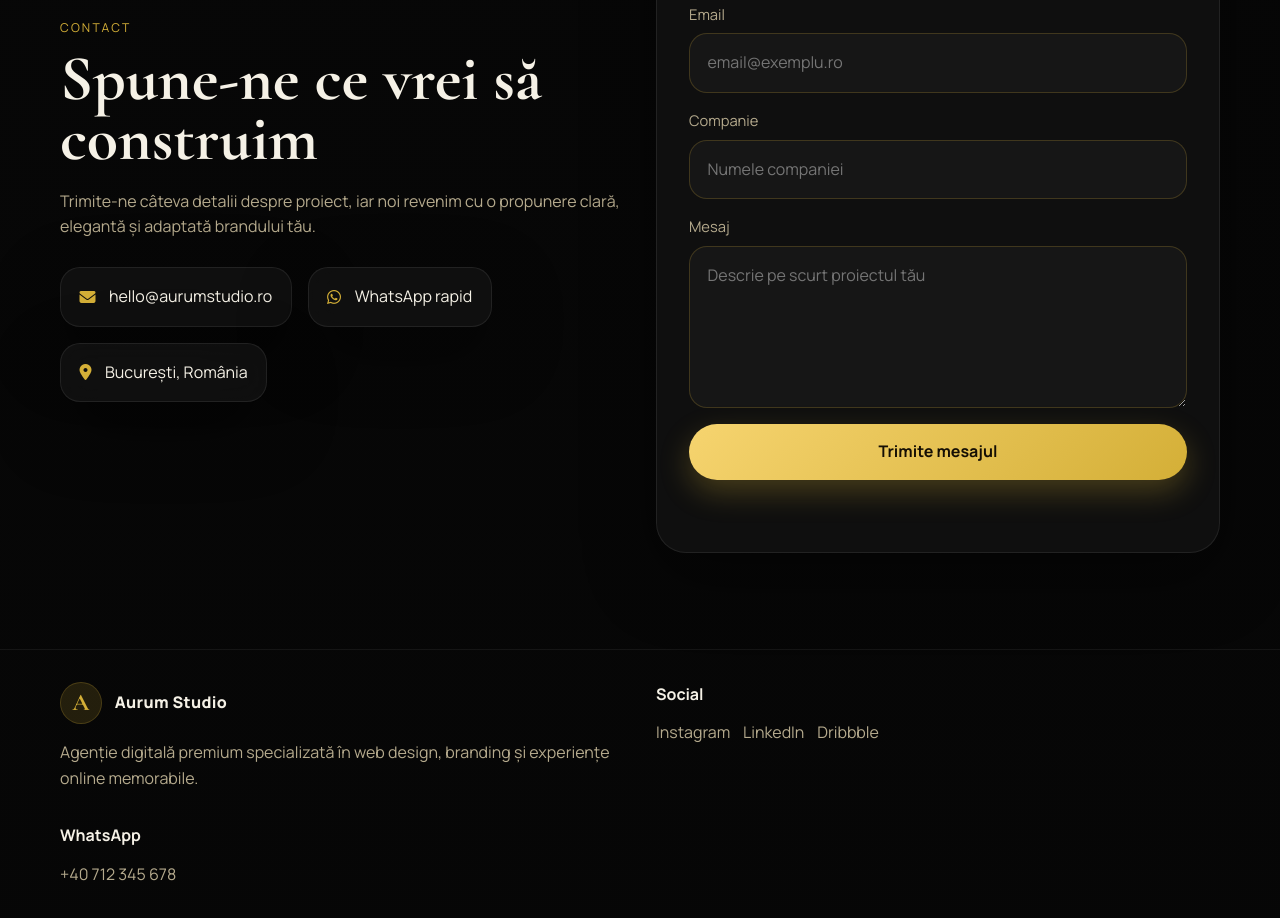
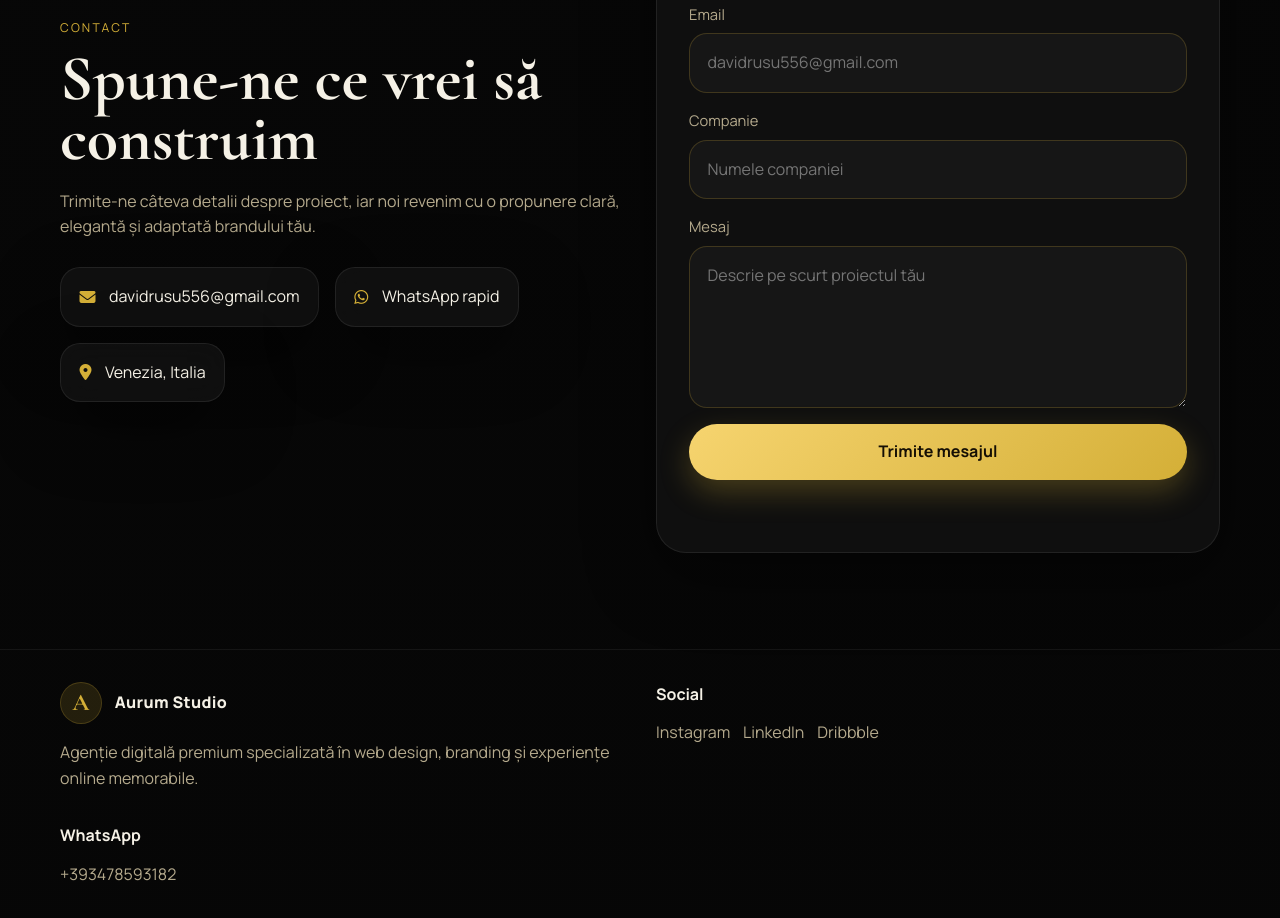
Before and after one commit to daviderusu71/portfolio-siote, a plain HTML site: page index.html in a window 1280 px wide. Shown: the part 4740-5658 px from the top of the page. Drawn offline with nearby package versions, Linux system fonts and the light colour scheme.

Commit message:
Update index.html

```diff
--- a/index.html
+++ b/index.html
@@ -328,17 +328,17 @@
               </p>
 
               <div class="contact-cards">
-                <a href="mailto:hello@aurumstudio.ro" class="info-card">
+                <a href="mailto:davidrusu556@gmail.com" class="info-card">
                   <i class="fa-solid fa-envelope"></i>
-                  <span>hello@aurumstudio.ro</span>
+                  <span>davidrusu556@gmail.com</span>
                 </a>
-                <a href="https://wa.me/40712345678" class="info-card" target="_blank" rel="noreferrer">
+                <a href="https://wa.me/+393478593182" class="info-card" target="_blank" rel="noreferrer">
                   <i class="fa-brands fa-whatsapp"></i>
                   <span>WhatsApp rapid</span>
                 </a>
                 <div class="info-card">
                   <i class="fa-solid fa-location-dot"></i>
-                  <span>București, România</span>
+                  <span>Venezia, Italia</span>
                 </div>
               </div>
             </div>
@@ -351,7 +351,7 @@
                 </div>
                 <div class="form-group">
                   <label for="email">Email</label>
-                  <input type="email" id="email" name="email" placeholder="email@exemplu.ro" required />
+                  <input type="email" id="email" name="email" placeholder="davidrusu556@gmail.com" required />
                 </div>
                 <div class="form-group">
                   <label for="company">Companie</label>
@@ -399,15 +399,14 @@
 
           <div>
             <h4>WhatsApp</h4>
-            <a href="https://wa.me/40712345678" target="_blank" rel="noreferrer" class="footer-link">
-              +40 712 345 678
+            <a href="https://wa.me/+393478593182" target="_blank" rel="noreferrer" class="footer-link">
+              +393478593182
             </a>
           </div>
         </div>
 
         <div class="map-wrap">
-          <iframe src="https://www.google.com/maps/embed?pb=!1m18!1m12!1m3!1d2792.787898306548!2d12.362277276428475!3d45.57470372605868!2m3!1f0!2f0!3f0!3m2!1i1024!2i768!4f13.1!3m3!1m2!1s0x47794d07ecba3fcf%3A0xdca05a3bf56e055d!2sQuarto%20d%E2%80%99Altino!5e0!3m2!1sit!2sit!4v1775679511223!5m2!1sit!2sit" width="600" height="450" style="border:0;" allowfullscreen="" loading="lazy" referrerpolicy="no-referrer-when-downgrade"></iframe>
-        </div>
+<iframe src="https://www.google.com/maps/embed?pb=!1m18!1m12!1m3!1d1426000.5824673325!2d10.543600264696998!3d45.72793838874459!2m3!1f0!2f0!3f0!3m2!1i1024!2i768!4f13.1!3m3!1m2!1s0x4778d7f1cc04b777%3A0x107098715907c70!2sVeneto!5e0!3m2!1sit!2sit!4v1776424472298!5m2!1sit!2sit" width="600" height="450" style="border:0;" allowfullscreen="" loading="lazy" referrerpolicy="no-referrer-when-downgrade"></iframe>        </div>
 
         <div class="container footer-bottom">
           <span>&copy; 2026 Aurum Studio. Toate drepturile rezervate.</span>
```
